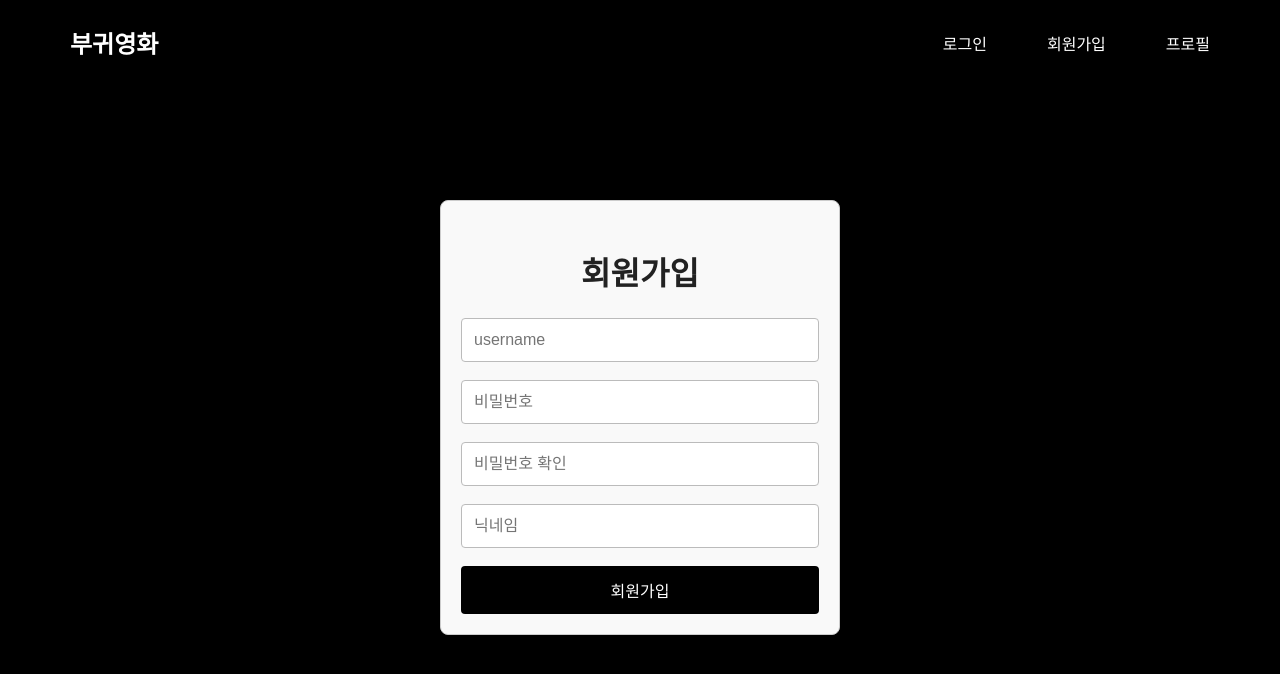
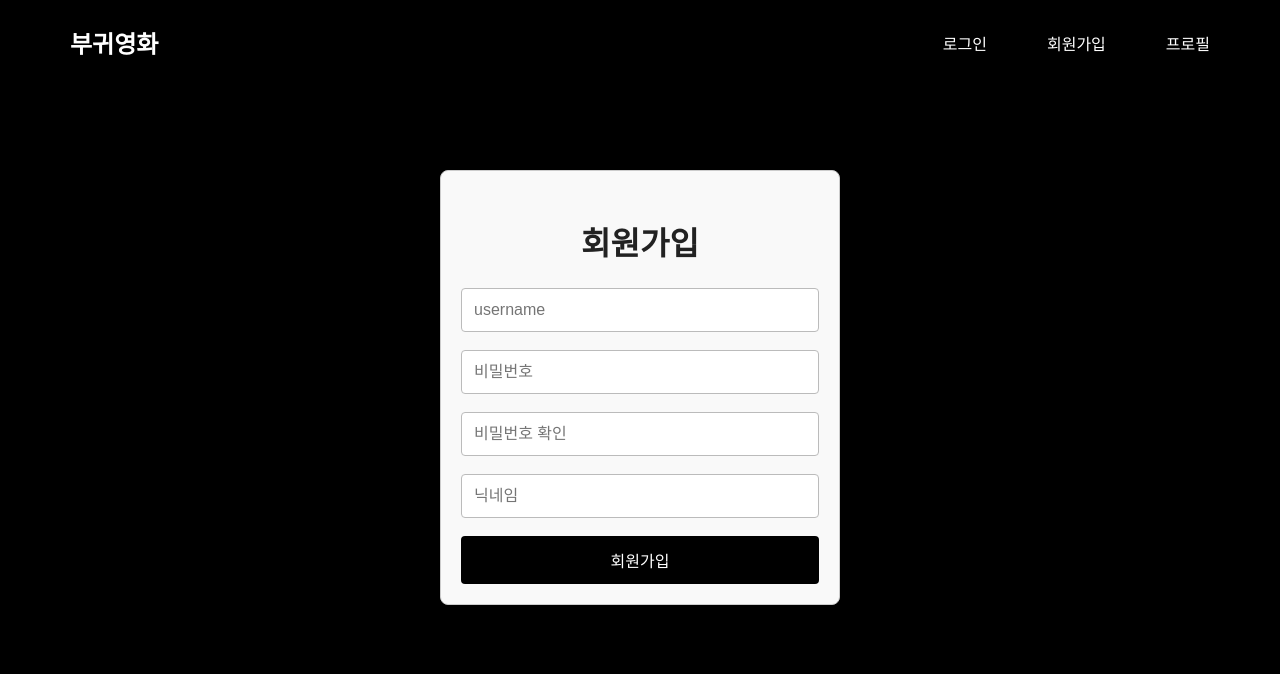
Before and after one commit to yunjung0/MoviePage, a React (Create React App) app: page /signupPage in a window 1280 px wide. Shown: the top 674 px of the page. Built offline with nearby package versions, Linux system fonts and the light colour scheme.

Commit message:
pull 후 생긴 signup의 세로 스크롤바 삭제

```diff
--- a/src/components/Navigation.css
+++ b/src/components/Navigation.css
@@ -1,7 +1,7 @@
 .Navigation {
   display: flex;
+  justify-content: space-between;
   background-color: black;
-  justify-content: space-between;
   align-items: center;
   padding: 0 40px;
   padding-top: 20px;
--- a/src/components/Signup.css
+++ b/src/components/Signup.css
@@ -1,6 +1,6 @@
 .SignupContainer {
     width: 400px;
-    margin: 130px auto;
+    margin: 100px auto;
     padding: 20px;
     border: 1px solid #ccc;
     border-radius: 8px;
```
